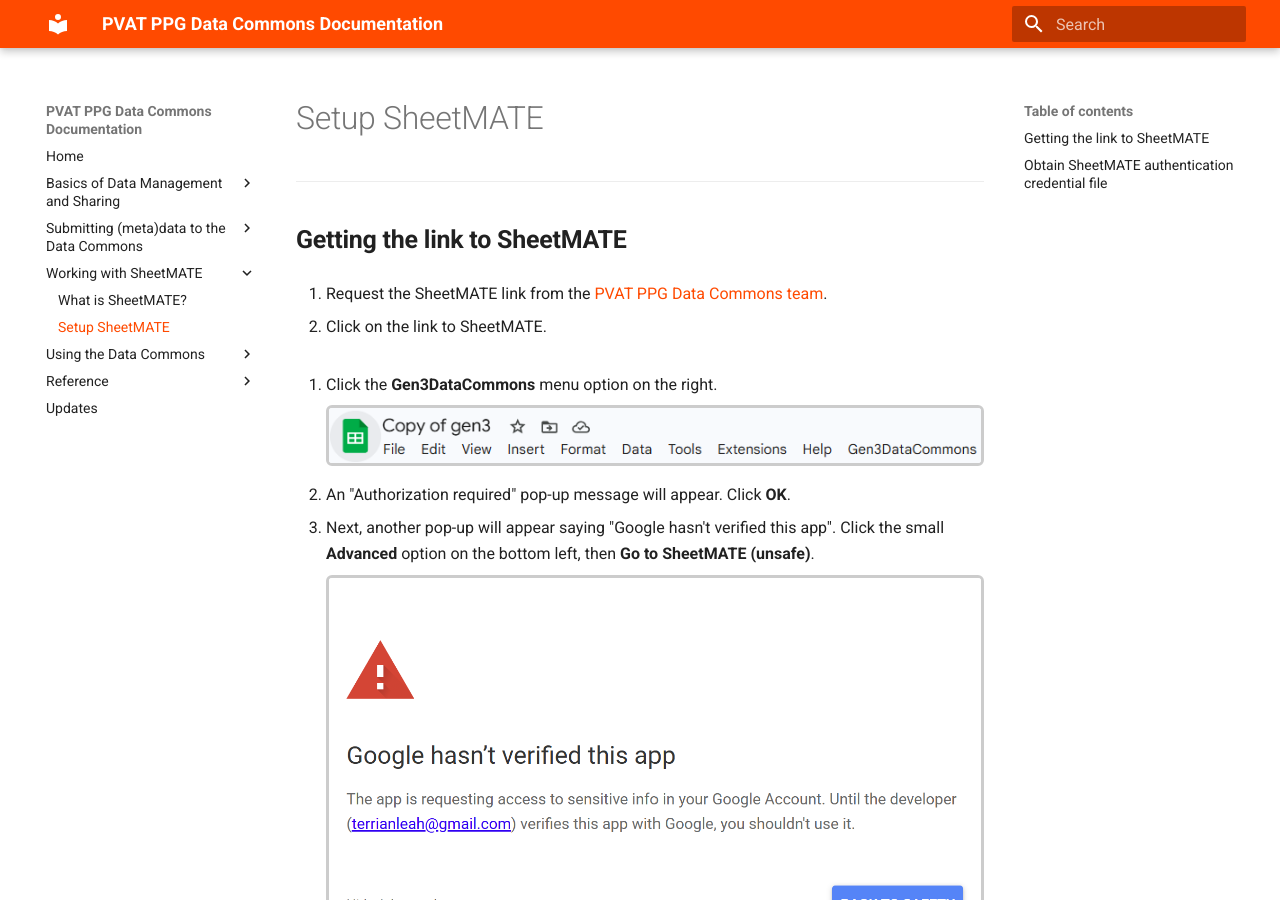
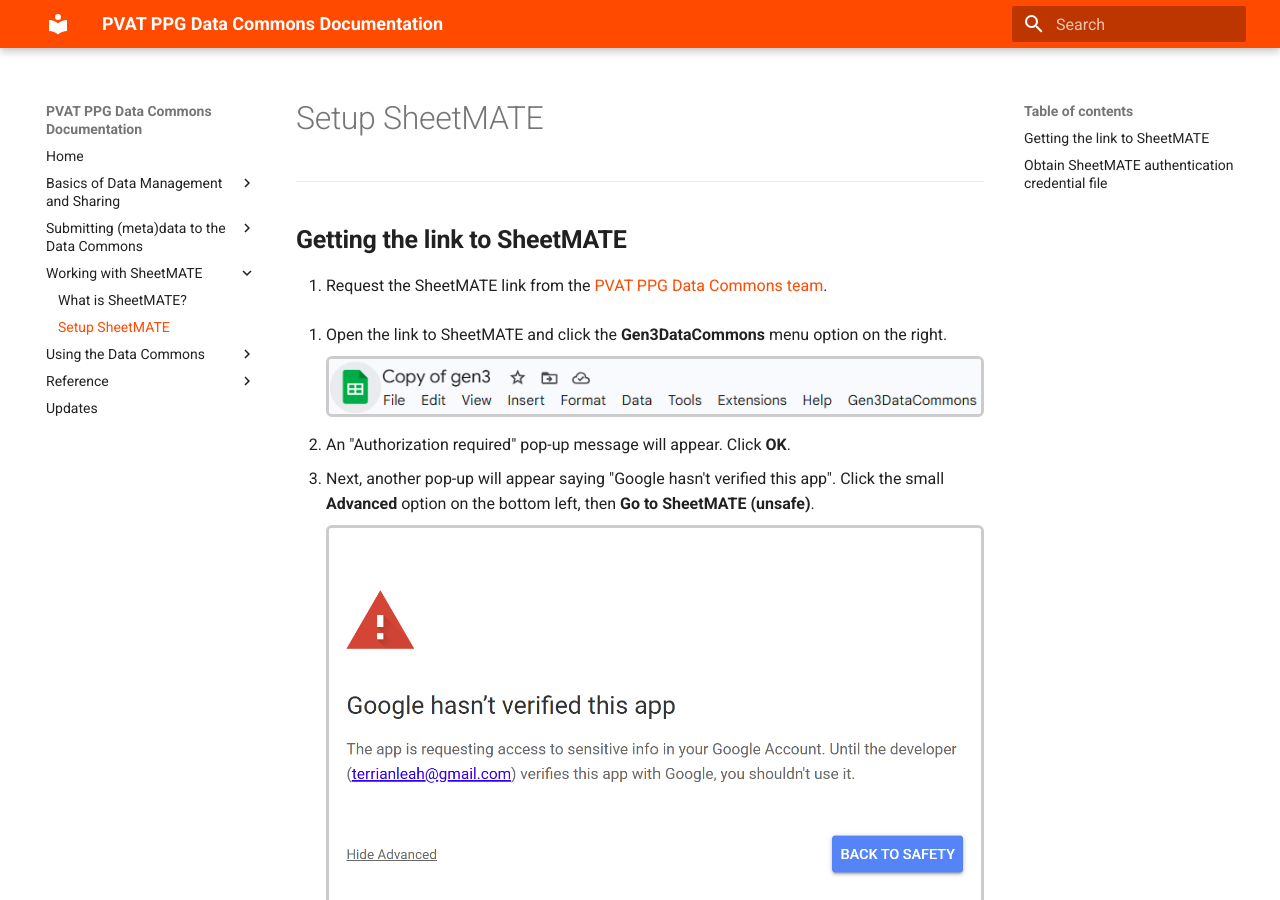
Before and after one commit to nault-research/pvatppg-commons-docs, an MkDocs documentation site: the page built from docs/sheetmate/setup.md, in a window 1280 px wide and 900 px high. Built offline with MkDocs 1.6.1 and Material for MkDocs 9.7.7, drawn with Linux system fonts in a browser that asks for light colours.

Commit message:
minor changes

```diff
--- a/docs/sheetmate/setup.md
+++ b/docs/sheetmate/setup.md
@@ -10,24 +10,24 @@
 
 1. Request the SheetMATE link from the [PVAT PPG Data Commons team](mailto: naultran@msu.edu).
 
-2. Click on the link to SheetMATE.
+<!-- 2. Click on the link to SheetMATE.  -->
 <!-- <u>Make sure you are signed in with a non-MSU email.</u>  -->
 
-3. Click the <b>Gen3DataCommons</b> menu option on the right.
+2. Open the link to SheetMATE and click the <b>Gen3DataCommons</b> menu option on the right.
    <p align="left">
      <img src="../../assets/images/gen3_menu_screenshot.png" width="1200"
      style="border: 3px solid #ccc; border-radius: 6px;">
    </p>
 
-4. An "Authorization required" pop-up message will appear. Click **OK**.
+3. An "Authorization required" pop-up message will appear. Click **OK**.
 
-5. Next, another pop-up will appear saying "Google hasn't verified this app". Click the small **Advanced** option on the bottom left, then **Go to SheetMATE (unsafe)**.
+4. Next, another pop-up will appear saying "Google hasn't verified this app". Click the small **Advanced** option on the bottom left, then **Go to SheetMATE (unsafe)**.
    <p align="left">
      <img src="../../assets/images/authorization_required_pop_up.png" width="1200"
      style="border: 3px solid #ccc; border-radius: 6px;">
    </p>
 
-6. The last pop-up message will ask for permssions. All permission must be selected for SheetMATE to work at this time. Then click **Continue**.
+5. The last pop-up message will ask for permssions. All permission must be selected for SheetMATE to work at this time. Then click **Continue**.
    <p align="left">
      <img src="../../assets/images/google_permissions.png" width="1200"
      style="border: 3px solid #ccc; border-radius: 6px;">
```
